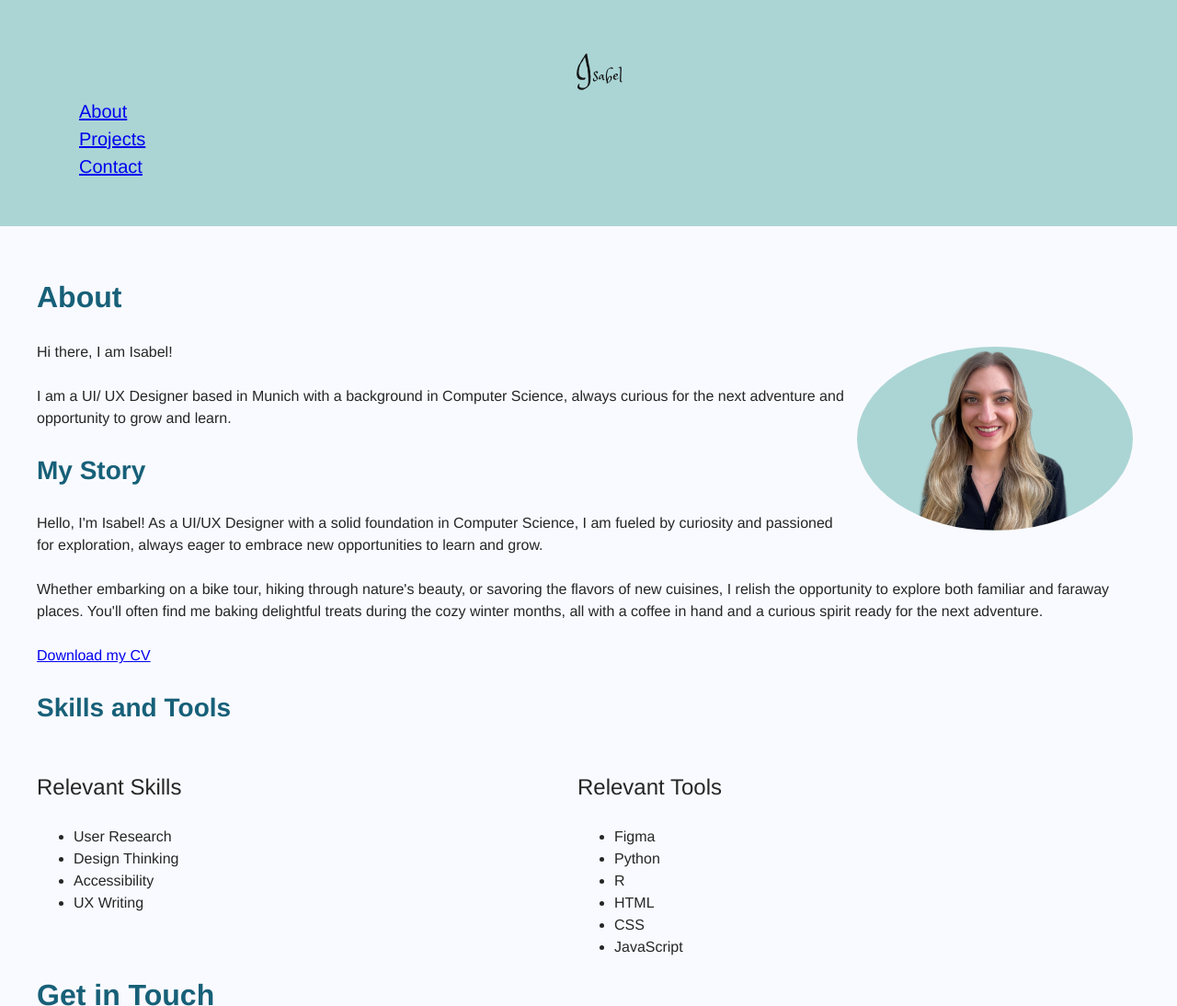
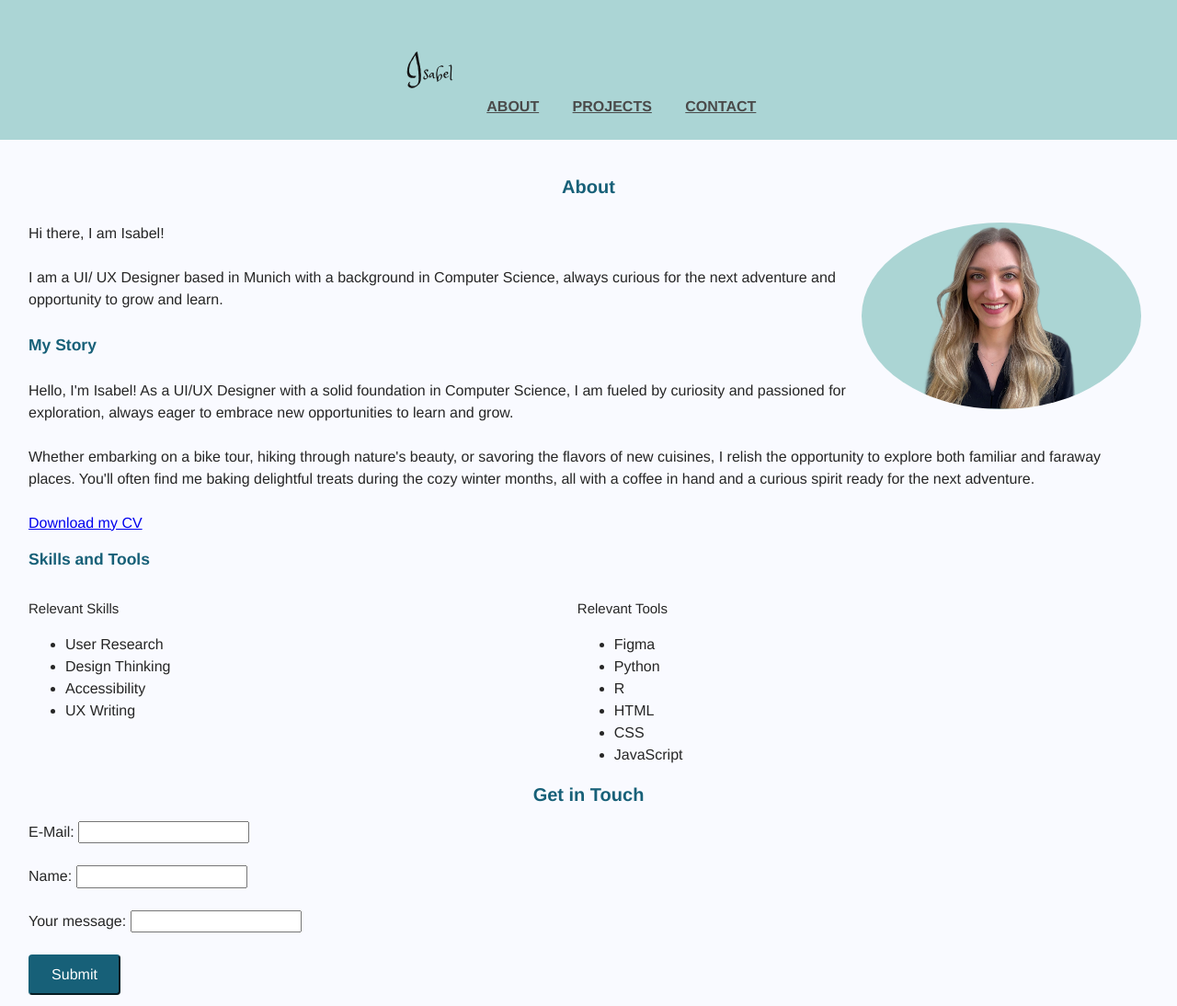
Before and after one commit to Isabel-W/CF-FEforDesigners, a plain HTML site: page index.html in a window 1280 px wide. Shown: the top 1094 px of the page at 92% size. Drawn offline with nearby package versions, Linux system fonts and the light colour scheme.

Commit message:
readd and update nav

```diff
--- a/css/styles.css
+++ b/css/styles.css
@@ -27,6 +27,10 @@
   box-sizing: border-box;
 }
 
+html{
+  font-size: 62.5%;
+}
+
 body{
     background-color: var(--background);
     font-family: Helvetica, Verdana, sans-serif;
@@ -38,37 +42,37 @@ body{
 }
 
 h1{
-    font-size: 2em;
+    font-size: 2rem;
     font-weight: 700;
     color: var(--primary);
 }
 
 h2{
-    font-size: 1.75em;
+    font-size: 1.75rem;
     font-weight: 700;
     color: var(--primary);
 }
 
 h3 {
-  font-size: 1.5em;
+  font-size: 1.5rem;
   font-weight: 400;
 }
 
-header{
-    font-size: 1.25em;
+/* header{
+    font-size: 1.25rem;
     background-color: var(--accent);
-    padding: 1.5em;
-}
+    padding: 1.5rem;
+} */
 
 main{
-    padding: 1.5em;
+    padding: 1.5rem;
     margin: 8px auto;
 }
 
 footer{
     color: var(--text);
     background-color: var(--accent);
-    padding: 1.5em;
+    padding: 1.5rem;
 }
 
 img {
@@ -164,6 +168,41 @@ button:focus{
 }
 
 #work .row {
-  padding-bottom: 25px;
+  padding-bottom: 24px;
   border-bottom: 1px solid #4a4a4a;
 }
+
+#hero h1 {
+  text-align: center; /* Centers text */
+}
+
+.logo {
+  max-width: 240px;
+}
+
+header {
+  background-color:var(--accent);
+  text-align: center;
+  padding: 8px 0;
+}
+
+#navigation {
+  list-style-type: none;
+  padding: 0;
+}
+
+nav ul {
+  list-style-type: none;
+  padding: 0;
+}
+
+nav ul li {
+  display: inline-block;
+}
+
+nav ul li a {
+  padding: 0 16px;
+  text-transform: uppercase;
+  font-weight: 700;
+  color: #4a4a4a;
+}
--- a/index.html
+++ b/index.html
@@ -13,9 +13,10 @@
 
 <body>
     <header>
+        <nav>
             <div class="container">
-            <ul class="navigation" style="list-style-type:none;">
-                <li><a href="index.html">
+                <ul class="navigation">
+                    <li><a class="logo" href="index.html">
                             <div>
                                 <img src="assets/logos/logo_Isabel.svg" alt="Home Logo Isabel" height="40">
                             </div>
@@ -25,6 +26,7 @@
                     <li> <a href="contact.html"> Contact </a> </li>
                 </ul>
             </div>
+        </nav>
     </header>
 
     <main style="align-items: center;">
```
Also changed, not shown: about.html (+4 -2 lines), contact.html (+4 -2 lines), projects.html (+6 -4 lines), projects/imap.html (+10 -5 lines), projects/mvgo.html (+14 -7 lines), projects/sojo.html (+4 -2 lines). Lines whose indentation alone changed are shown as unchanged.
